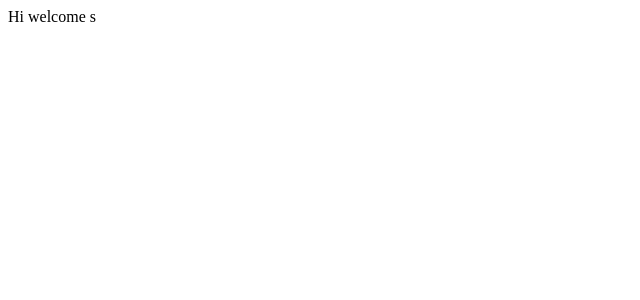
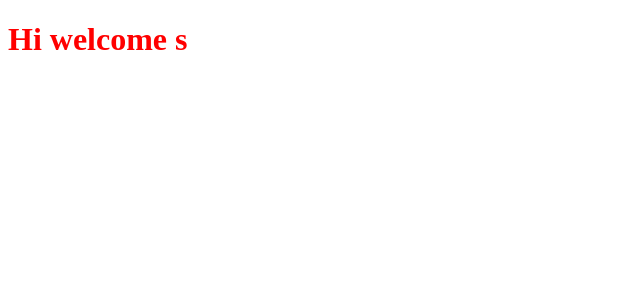
Before and after one commit to sufiyanTheDev/React-webpack-basic-repo, a React app: page / in a window 1280 px wide. Shown: the top 300 px of the page, without its empty margins (0-640 px from the left). Built offline with nearby package versions, Linux system fonts and the light colour scheme.

Commit message:
integrating css in react application

```diff
--- a/package.json
+++ b/package.json
@@ -20,6 +20,8 @@
     "@babel/preset-env": "^7.25.3",
     "@babel/preset-react": "^7.24.7",
     "babel-loader": "^9.1.3",
+    "css-loader": "^7.1.2",
+    "style-loader": "^3.3.3",
     "webpack": "^5.88.1",
     "webpack-cli": "^5.1.4",
     "webpack-dev-server": "^5.0.4"
--- /dev/null
+++ b/src/App.css
@@ -0,0 +1,3 @@
+h1{
+    color: red;
+}
--- a/src/App.js
+++ b/src/App.js
@@ -1,8 +1,9 @@
 import React from "react";
+import "./App.css";
 
 function App() {
   return (
-    <div>Hi welcome s</div>
+    <h1>Hi welcome s</h1>
   )
 }
 
--- a/webpack.config.dev.js
+++ b/webpack.config.dev.js
@@ -11,17 +11,19 @@ module.exports = {
     module: { // This section is where you define the rules for how different types of files should be processed by Webpack.
         rules: [ // An array of rules that define how Webpack should treat different file types.
             {
-                test: /\.(jsx|js)$/, // Specifies what are the file types to use this rule
+                test: /\.(jsx|js)$/, // Specifies what are the file types to use this rule ex : js / jsx
                 include: path.resolve(__dirname, "src"), // babel only process js file inside the src file
                 exclude: path.resolve(__dirname, "node_modules"), // Excludes the node_modules directory from being processed by Babel. This is important for performance, as you don't want to transpile third-party code.
                 use: { // Specifies which loader should be used to process the files that match the test condition.
-                    loader: 'babel-loader', // Tells Webpack to use babel-loader to process the files. babel-loader is responsible for transpiling the code using Babel.
+                    loader: 'babel-loader',
                     options: { // Specifies the options that should be passed to babel-loader.
                         presets: ['@babel/preset-env', '@babel/preset-react']
-                        // @babel/preset-env: Transpiles modern JavaScript down to a version compatible with older environments based on your target browsers.
-                        // @babel/preset-react: Transpiles JSX syntax and other React-specific code into standard JavaScript.
                     }
                 }
+            },
+            {
+                test: /\.css$/, // Specifies what are the file types to use this rule ex : css
+                use : ['style-loader','css-loader']
             }
         ]
     },
@@ -37,3 +39,16 @@ module.exports = {
         port: 3000, // choose the port where in the webpage in can hosted
     }
 }
+
+
+// babel-loader : Tells Webpack to use babel-loader to process the files. babel-loader is responsible for transpiling the code using Babel.
+// @babel/preset-react: Transpiles JSX syntax and other React-specific code into standard JavaScript.
+// @babel/preset-env: Transpiles modern JavaScript down to a version compatible with older environments based on your target browsers.
+
+// css-loader
+// Purpose: The css-loader is responsible for interpreting @import and url() statements in your CSS files and resolving them. It essentially allows you to import CSS files into your JavaScript files. Without this loader, Webpack wouldn't know how to handle CSS files, as they are not JavaScript.
+// How It Works: When you import a CSS file in your JavaScript, css-loader processes the file and resolves all the dependencies (like images, fonts, etc.). It then outputs a JavaScript representation of the CSS, which can be consumed by Webpack.
+
+// style-loader
+// Purpose: The style-loader takes the CSS processed by css-loader and injects it into the DOM by creating style tags. This is particularly useful during development because it allows you to dynamically update styles without needing to reload the page.
+// How It Works: After css-loader processes the CSS file, style-loader takes the output and inserts it into the <head> of your HTML document as a <style> tag. This makes the styles immediately available to the page.
```
